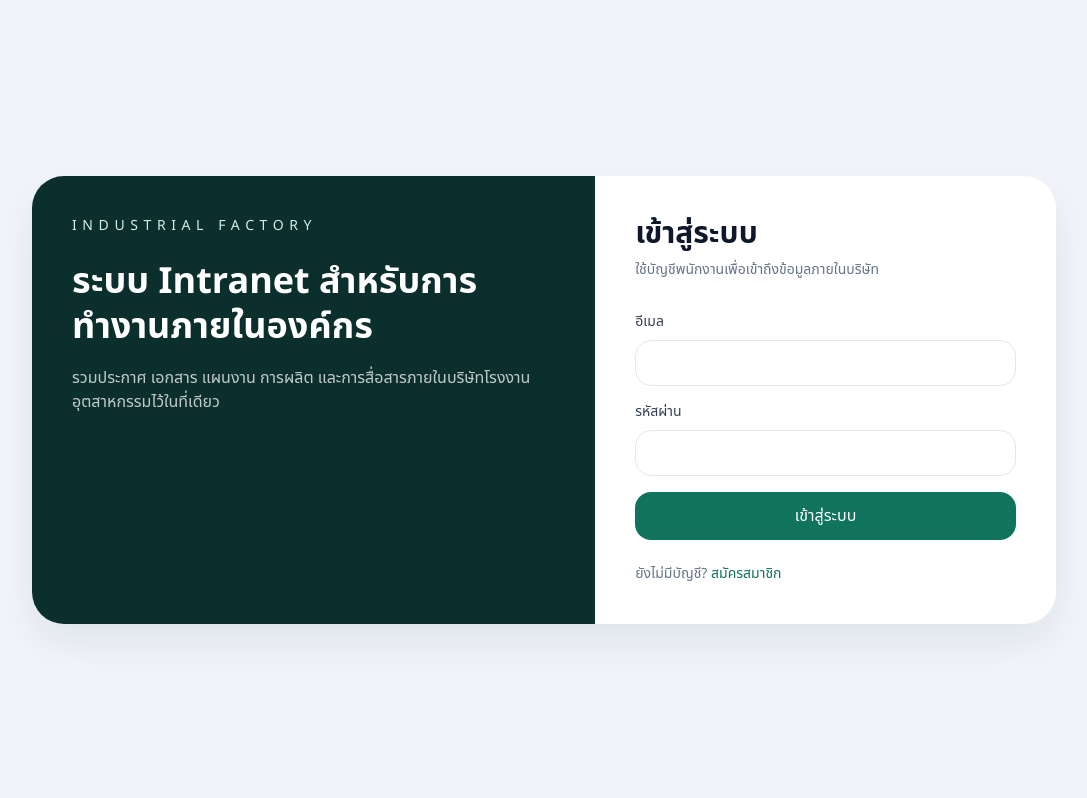
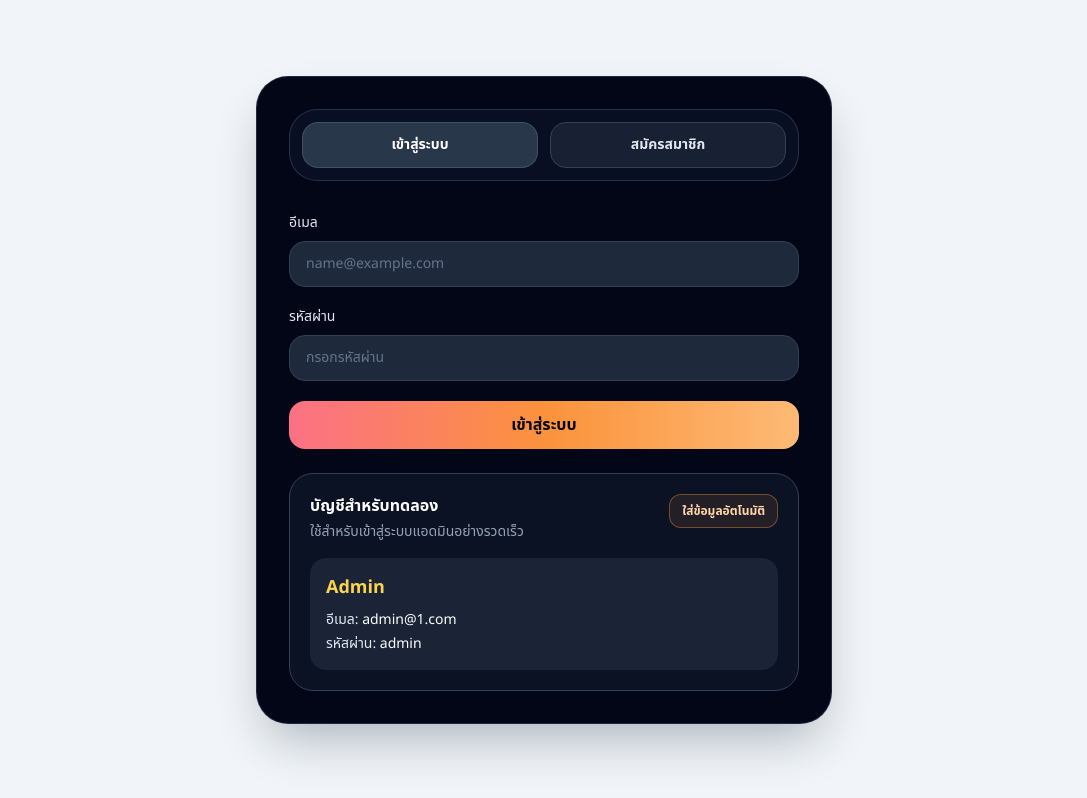
Before and after one commit to srpatise-del/company_v1, a React (Vite) app in the folder client/: page /login in a window 1280 px wide. Shown: the whole page, without its empty margins (96-1183 px from the left). Built offline with nearby package versions, Linux system fonts and the light colour scheme; no server answers.

Commit message:
update loginpage

```diff
--- a/client/src/pages/LoginPage.jsx
+++ b/client/src/pages/LoginPage.jsx
@@ -2,7 +2,11 @@ import { useState } from "react";
 import { Link, useLocation, useNavigate } from "react-router-dom";
 import api from "../services/api";
 import { useAuth } from "../context/AuthContext";
-import FormInput from "../components/ui/FormInput";
+
+const DEMO_ADMIN = {
+  email: "admin@1.com",
+  password: "admin"
+};
 
 export default function LoginPage() {
   const { login } = useAuth();
@@ -27,37 +31,88 @@ export default function LoginPage() {
     }
   };
 
+  const fillDemoAdmin = () => {
+    setForm(DEMO_ADMIN);
+    setError("");
+  };
+
   return (
     <div className="flex min-h-screen items-center justify-center px-4 py-10">
-      <div className="grid w-full max-w-5xl overflow-hidden rounded-[32px] bg-white shadow-soft lg:grid-cols-[1.1fr_0.9fr]">
-        <div className="hidden bg-brand-900 p-10 text-white lg:block">
-          <p className="text-sm uppercase tracking-[0.4em] text-brand-100">Industrial Factory</p>
-          <h1 className="mt-6 text-4xl font-bold leading-tight">ระบบ Intranet สำหรับการทำงานภายในองค์กร</h1>
-          <p className="mt-4 text-white/75">รวมประกาศ เอกสาร แผนงาน การผลิต และการสื่อสารภายในบริษัทโรงงานอุตสาหกรรมไว้ในที่เดียว</p>
+      <div className="w-full max-w-xl rounded-[32px] border border-slate-700/60 bg-slate-950 p-6 text-white shadow-2xl shadow-slate-900/30 md:p-8">
+        <div className="grid grid-cols-2 gap-3 rounded-[28px] border border-slate-700/70 bg-slate-900/60 p-3">
+          <Link
+            to="/login"
+            className="rounded-2xl border border-slate-500/40 bg-slate-700/80 px-4 py-3 text-center text-sm font-semibold text-white"
+          >
+            เข้าสู่ระบบ
+          </Link>
+          <Link
+            to="/register"
+            className="rounded-2xl border border-slate-700 bg-slate-800/70 px-4 py-3 text-center text-sm font-semibold text-slate-200 transition hover:border-slate-500 hover:text-white"
+          >
+            สมัครสมาชิก
+          </Link>
         </div>
-        <div className="p-8 md:p-10">
-          <h2 className="text-3xl font-bold text-slate-900">เข้าสู่ระบบ</h2>
-          <p className="mt-2 text-sm text-slate-500">ใช้บัญชีพนักงานเพื่อเข้าถึงข้อมูลภายในบริษัท</p>
-          <form onSubmit={handleSubmit} className="mt-8 space-y-4">
-            <FormInput label="อีเมล" type="email" value={form.email} onChange={(e) => setForm({ ...form, email: e.target.value })} required />
-            <FormInput
-              label="รหัสผ่าน"
+
+        <form onSubmit={handleSubmit} className="mt-8 space-y-5">
+          <div>
+            <label className="mb-2 block text-sm font-medium text-slate-200">อีเมล</label>
+            <input
+              type="email"
+              value={form.email}
+              onChange={(e) => setForm({ ...form, email: e.target.value })}
+              placeholder="name@example.com"
+              className="w-full rounded-2xl border border-slate-700 bg-slate-800 px-4 py-3 text-sm text-white outline-none transition placeholder:text-slate-500 focus:border-orange-400 focus:ring-4 focus:ring-orange-400/10"
+              required
+            />
+          </div>
+
+          <div>
+            <label className="mb-2 block text-sm font-medium text-slate-200">รหัสผ่าน</label>
+            <input
               type="password"
               value={form.password}
               onChange={(e) => setForm({ ...form, password: e.target.value })}
+              placeholder="กรอกรหัสผ่าน"
+              className="w-full rounded-2xl border border-slate-700 bg-slate-800 px-4 py-3 text-sm text-white outline-none transition placeholder:text-slate-500 focus:border-orange-400 focus:ring-4 focus:ring-orange-400/10"
               required
             />
-            {error && <p className="rounded-2xl bg-red-50 px-4 py-3 text-sm text-red-600">{error}</p>}
-            <button disabled={loading} className="w-full rounded-2xl bg-brand-600 px-4 py-3 font-medium text-white disabled:opacity-70">
-              {loading ? "กำลังเข้าสู่ระบบ..." : "เข้าสู่ระบบ"}
+          </div>
+
+          {error && <p className="rounded-2xl bg-red-500/10 px-4 py-3 text-sm text-red-300">{error}</p>}
+
+          <button
+            disabled={loading}
+            className="w-full rounded-2xl bg-gradient-to-r from-rose-400 via-orange-400 to-orange-300 px-4 py-3 font-semibold text-slate-950 transition hover:brightness-105 disabled:cursor-not-allowed disabled:opacity-70"
+          >
+            {loading ? "กำลังเข้าสู่ระบบ..." : "เข้าสู่ระบบ"}
+          </button>
+        </form>
+
+        <div className="mt-6 rounded-[24px] border border-slate-700 bg-slate-900/70 p-5">
+          <div className="flex items-start justify-between gap-4">
+            <div>
+              <p className="text-base font-semibold text-white">บัญชีสำหรับทดลอง</p>
+              <p className="mt-1 text-sm text-slate-400">ใช้สำหรับเข้าสู่ระบบแอดมินอย่างรวดเร็ว</p>
+            </div>
+            <button
+              type="button"
+              onClick={fillDemoAdmin}
+              className="rounded-xl border border-orange-400/40 bg-orange-400/10 px-3 py-2 text-xs font-semibold text-orange-200 transition hover:bg-orange-400/20"
+            >
+              ใส่ข้อมูลอัตโนมัติ
             </button>
-          </form>
-          <p className="mt-6 text-sm text-slate-500">
-            ยังไม่มีบัญชี?{" "}
-            <Link to="/register" className="font-medium text-brand-600">
-              สมัครสมาชิก
-            </Link>
-          </p>
+          </div>
+
+          <div className="mt-4 rounded-2xl bg-slate-800/80 p-4">
+            <p className="text-lg font-bold text-amber-300">Admin</p>
+            <p className="mt-2 text-sm text-slate-200">
+              อีเมล: <span className="font-medium text-white">{DEMO_ADMIN.email}</span>
+            </p>
+            <p className="mt-1 text-sm text-slate-200">
+              รหัสผ่าน: <span className="font-medium text-white">{DEMO_ADMIN.password}</span>
+            </p>
+          </div>
         </div>
       </div>
     </div>
--- a/client/src/pages/RegisterPage.jsx
+++ b/client/src/pages/RegisterPage.jsx
@@ -21,8 +21,7 @@ export default function RegisterPage() {
     name: "",
     email: "",
     password: "",
-    department: "",
-    role: "employee"
+    department: ""
   });
   const [error, setError] = useState("");
   const [loading, setLoading] = useState(false);
@@ -81,17 +80,6 @@ export default function RegisterPage() {
             onChange={(e) => setForm({ ...form, password: e.target.value })}
             required
           />
-          <label className="block md:col-span-2">
-            <span className="mb-2 block text-sm font-medium text-slate-700">สิทธิ์ผู้ใช้</span>
-            <select
-              value={form.role}
-              onChange={(e) => setForm({ ...form, role: e.target.value })}
-              className="w-full rounded-2xl border border-slate-200 px-4 py-3 text-sm outline-none focus:border-brand-500 focus:ring-4 focus:ring-brand-100"
-            >
-              <option value="employee">พนักงาน</option>
-              <option value="admin">ผู้ดูแลระบบ</option>
-            </select>
-          </label>
           {error && <p className="rounded-2xl bg-red-50 px-4 py-3 text-sm text-red-600 md:col-span-2">{error}</p>}
           <button disabled={loading} className="rounded-2xl bg-brand-600 px-4 py-3 font-medium text-white md:col-span-2">
             {loading ? "กำลังสร้างบัญชี..." : "สมัครสมาชิก"}
```
Also changed, not shown: 1 other file (tests, documents, lock files or other folders).
